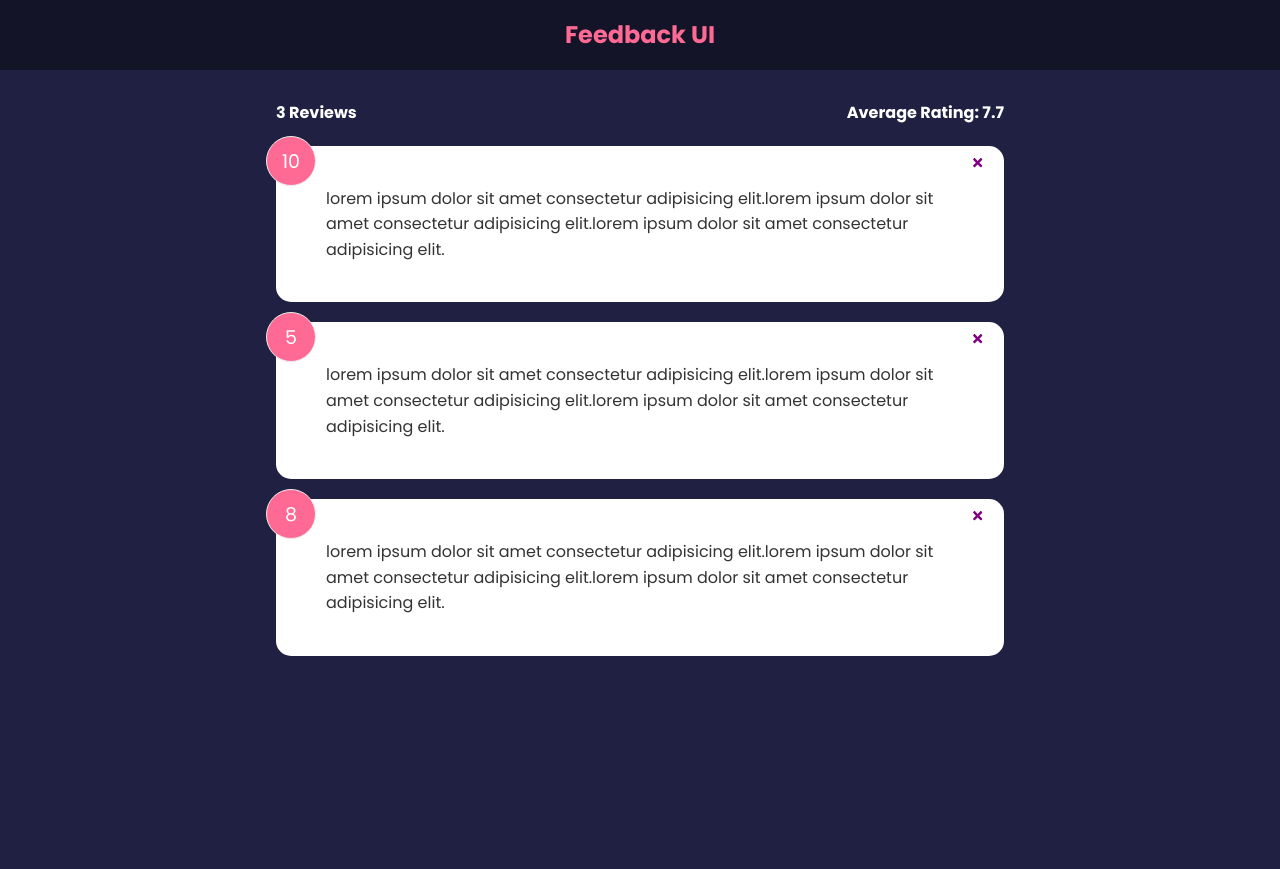
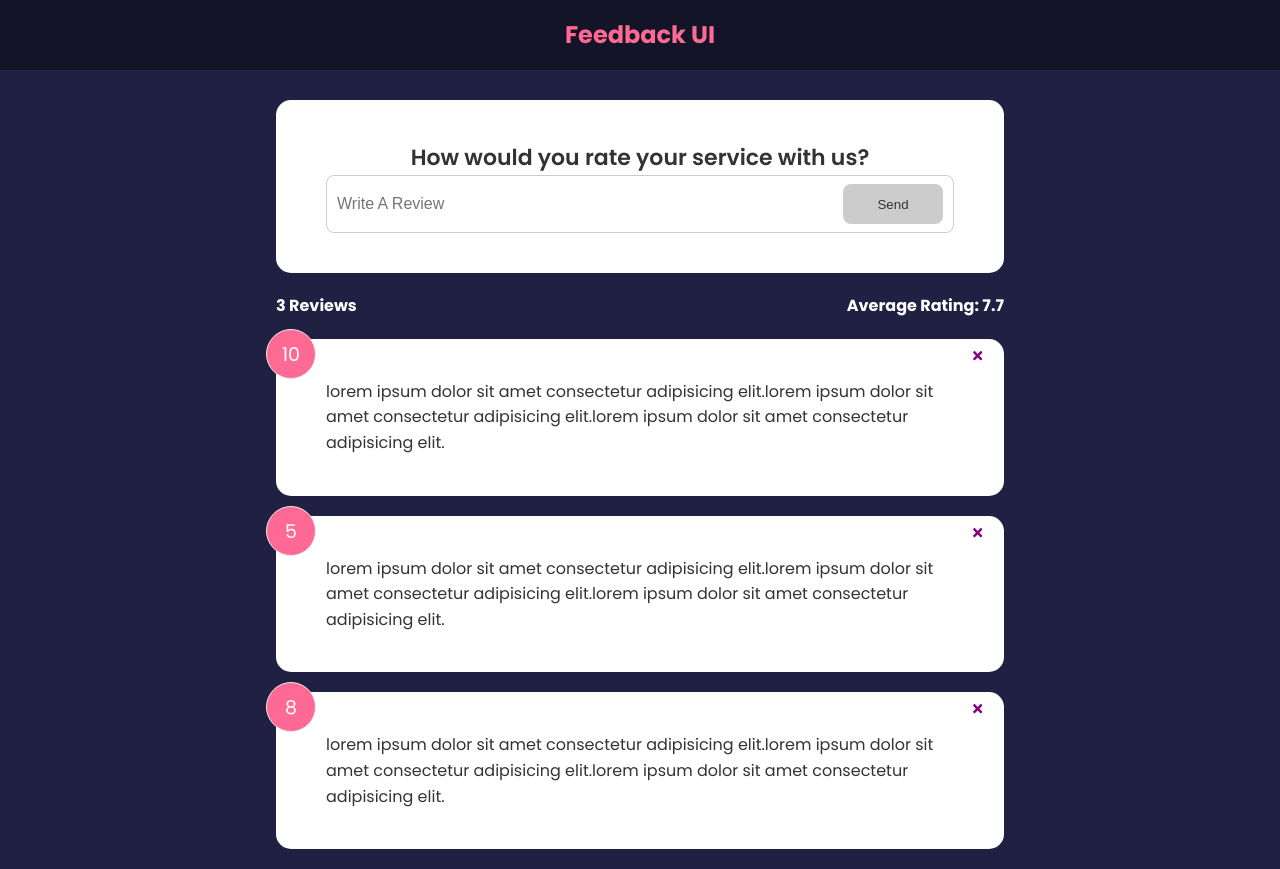
Before and after one commit to PurityGwaro/FeedbackUI, a React (Create React App) app: page / in a window 1280 px wide. Before the commit the page ends 800 px from the top, so only its background shows below. Built offline with nearby package versions, Linux system fonts and the light colour scheme.

Commit message:
review input field, error message display, btn disabled/enabled

```diff
--- a/src/App.js
+++ b/src/App.js
@@ -1,4 +1,5 @@
 import { useState } from "react"
+import FeedbackForm from "./components/FeedbackForm"
 import FeedbackList from "./components/FeedbackList"
 import FeedbackStats from "./components/FeedbackStats"
 import Header from "./components/Header"
@@ -17,6 +18,7 @@
     <>
     <Header/>
     <div className="container">
+      <FeedbackForm/>
       <FeedbackStats feedback={feedback}/>
       <FeedbackList
       handleDelete={deleteFeedback}
--- /dev/null
+++ b/src/components/FeedbackForm.jsx
@@ -0,0 +1,46 @@
+import React from 'react'
+import Card from './shared/Card';
+import { useState } from 'react';
+import Button from './shared/Button';
+
+function FeedbackForm() {
+    const [text,setText] = useState('')
+    const [btnDisabled,setBtnDisabled] = useState(true)
+    const [message,setMessage] = useState('')
+
+    const handleTextChange = (e) =>{
+        if(text === '' ){
+            setBtnDisabled(true)
+            setMessage(null)
+        }else if(text !== '' && text.trim().length <= 10){
+            setMessage('Text Must Be At Least 10 Characters!')
+            setBtnDisabled(true)
+        }else{
+            setMessage(null)
+            setBtnDisabled(false)
+        }
+        setText(e.target.value);
+    }
+  return (
+    <Card>
+      <form>
+        <h2>How would you rate your service with us?</h2>
+        {/* TODO: Rating select component */}
+        <div className="input-group">
+            <input
+            value={text}
+            onChange={handleTextChange}
+            type="text" placeholder='Write A Review'/>
+            <Button
+            isDisabled={btnDisabled}
+            type='submit'
+            >Send</Button>
+
+        </div>
+        {message && <div className='message'>{message}</div>}
+      </form>
+    </Card>
+  )
+}
+
+export default FeedbackForm
--- /dev/null
+++ b/src/components/shared/Button.jsx
@@ -0,0 +1,26 @@
+import React from 'react'
+import { PropTypes } from 'prop-types';
+
+function Button({children,version,type,isDisabled}) {
+  return (
+    <button
+    type={type}
+    disabled={isDisabled}
+    className={`btn btn-${version}`}
+    >
+      {children}
+    </button>
+  )
+}
+Button.defaultProps = {
+    version:"primary",
+    type:"button",
+    isDisabled:false
+}
+Button.propTypes = {
+    children:PropTypes.node.isRequired,
+    version:PropTypes.string,
+    type:PropTypes.string,
+    isDisabled:PropTypes.bool
+}
+export default Button
```
